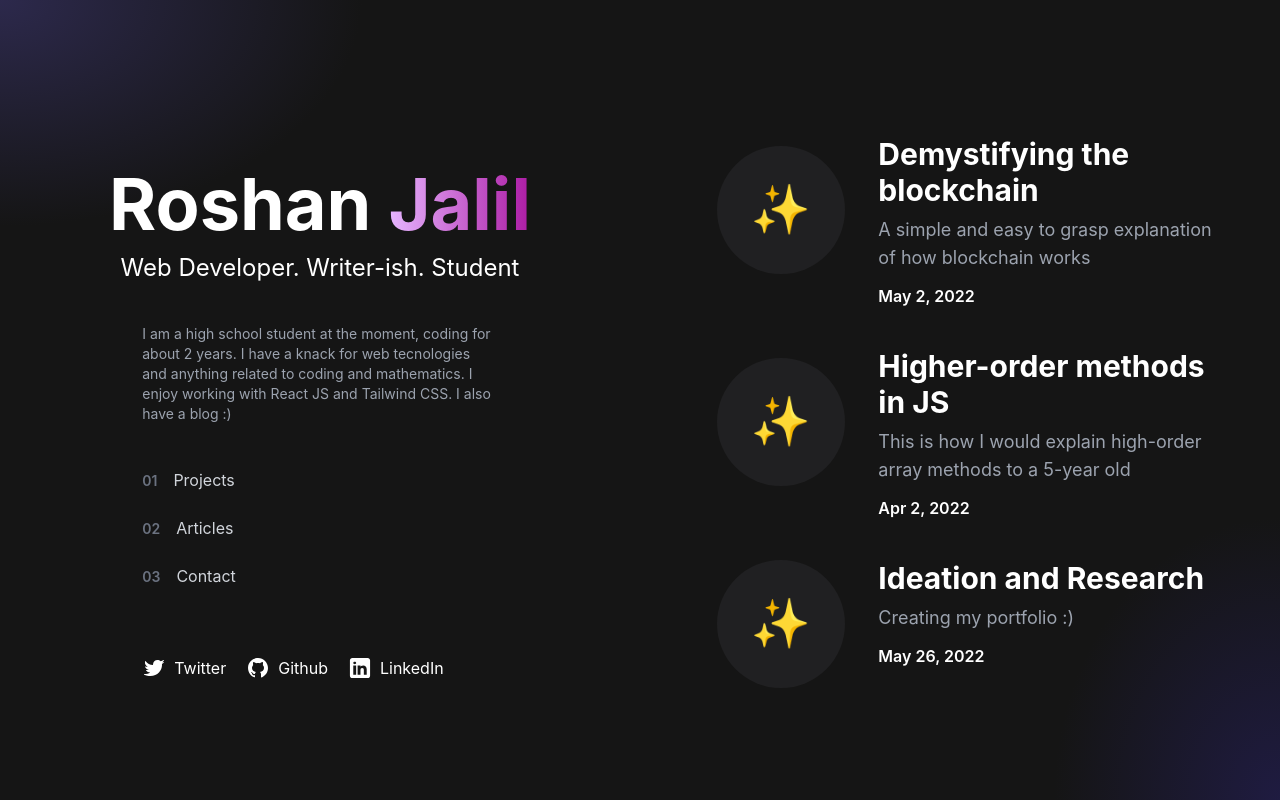
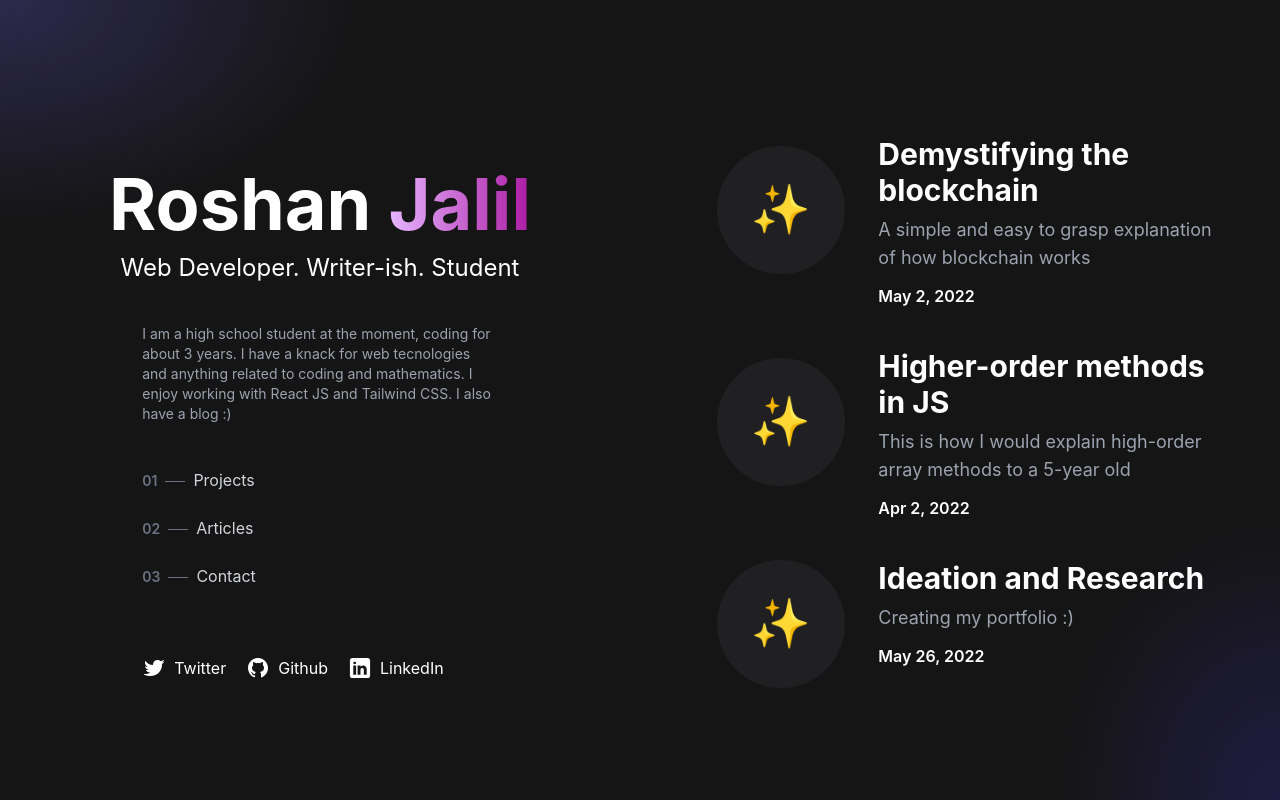
Before and after one commit to roshaan005/portfolio, a Next.js app: page /Articles in a window 1280 px wide. Built offline with nearby package versions, Linux system fonts and the light colour scheme.

Commit message:
changed the intro text

```diff
--- a/pages/components/Layout.js
+++ b/pages/components/Layout.js
@@ -15,7 +15,7 @@ function Layout() {
          <div className='w-5/6 mt-10 md:mt-32 mb-10 h-fit lg:flex lg:flex-col lg:justify-center lg:items-center '>
            <span className='text-white font-bold text-5xl md:text-7xl'>Roshan <span className='text-gradient'> Jalil</span></span>
            <span className='mt-3 text-white  text-xl lg:text-2xl block'>Web Developer. Writer-ish. Student</span>
-           <div className=' mt-6  lg:w-8/12 set-padding  w-full  lg:mt-10 block text-gray-400 text-sm'>I am a high school student at the moment, coding for about 2 years. I have a knack for web tecnologies and anything related to coding and mathematics. I enjoy working with <span>React JS</span> and <span>Tailwind CSS</span>. I also have a blog :) </div>
+           <div className=' mt-6  lg:w-8/12 set-padding  w-full  lg:mt-10 block text-gray-400 text-sm'>I am a high school student at the moment, coding for about 3 years. I have a knack for web tecnologies and anything related to coding and mathematics. I enjoy working with <span>React JS</span> and <span>Tailwind CSS</span>. I also have a blog :) </div>
            <NavElements/>
            <Socials/>
 
--- a/pages/components/NavElements.js
+++ b/pages/components/NavElements.js
@@ -10,7 +10,7 @@ function ArticleTag({func,width}) {
   return (
     <span onClick={func} className='group mb-6 text-gray-300'>
     <span className='text-sm font-semibold text-gray-500'>01</span>
-    <span className={`transition-s  mb-1 inline-block w-${width} h-px mx-2 -mt-px group-hover:w-10 bg-gray-500 group-hover:bg-white transition`}></span>
+    <span className={`transition-s  mb-1 inline-block w-5 h-px mx-2 -mt-px group-hover:w-10 bg-gray-500 group-hover:bg-white transition`}></span>
     <Link href='/'>Projects</Link>
     </span>
 
@@ -20,7 +20,7 @@ function ProjectsTag({func,width}) {
     return (
         <span onClick={func} className='group mb-6 text-gray-300'>
         <span className='text-sm font-semibold text-gray-500'>02</span>
-        <span className={`transition-s  mb-1 inline-block w-${width} h-px mx-2 -mt-px group-hover:w-10 bg-gray-500 group-hover:bg-white transition`}></span>
+        <span className={`transition-s  mb-1 inline-block w-5 h-px mx-2 -mt-px group-hover:w-10 bg-gray-500 group-hover:bg-white transition`}></span>
         <Link href='/Articles'>Articles</Link>
         </span>
     )
@@ -30,7 +30,7 @@ function ProjectsTag({func,width}) {
     return (
         <span onClick={func} className='group mb-6 text-gray-300'>
         <span className='text-sm font-semibold text-gray-500'>03</span>
-        <span className={`transition-s  mb-1 inline-block w-${width} h-px mx-2 -mt-px group-hover:w-10 bg-gray-500 group-hover:bg-white transition`}></span>
+        <span className={`transition-s  mb-1 inline-block w-5 h-px mx-2 -mt-px group-hover:w-10 bg-gray-500 group-hover:bg-white transition`}></span>
         <Link href='/Contact'>Contact</Link>
         </span>
     )
```
